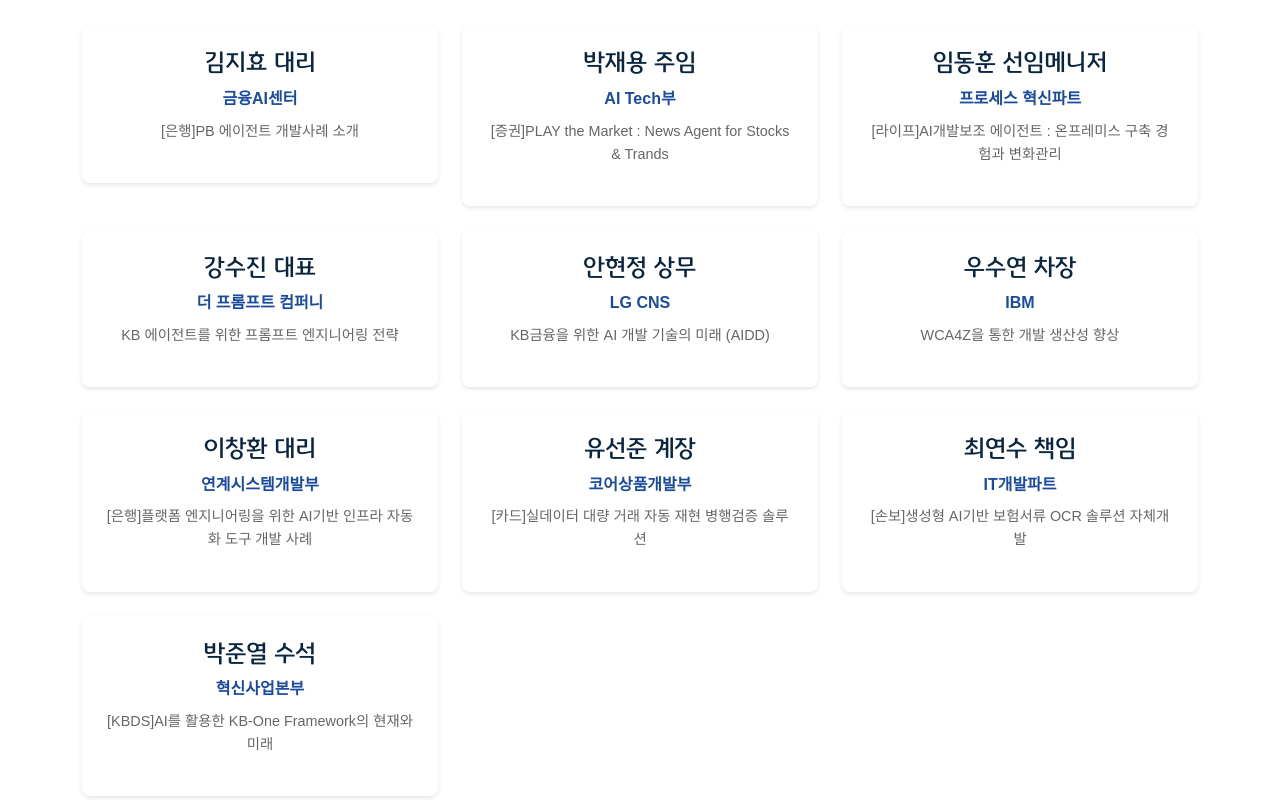
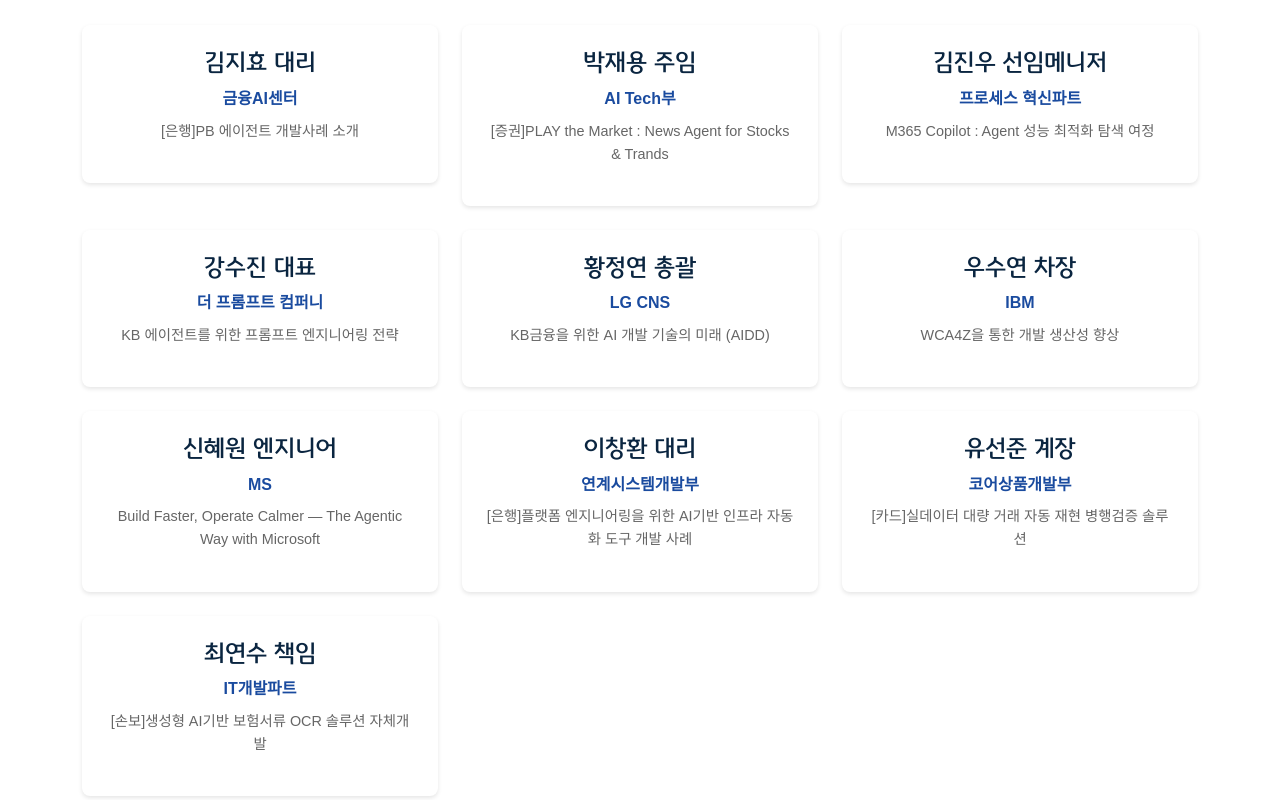
Before and after one commit to kgssks/tech, a website: page public/index.html in a window 1280 px wide. Shown: the part 2720-3520 px from the top of the page. Drawn offline with nearby package versions, Linux system fonts and the light colour scheme; no server answers; a web font is replaced by a local one.

Commit message:
adding & removing speecher

```diff
--- a/public/index.html
+++ b/public/index.html
@@ -248,9 +248,9 @@
                 <div class="col-md-6 col-lg-4 mb-4">
                     <div class="speaker-card">
                         <!-- <div class="speaker-photo">사진</div> -->
-                        <h4>임동훈 선임메니저</h4>
+                        <h4>김진우 선임메니저</h4>
                         <p class="speaker-org">프로세스 혁신파트</p>
-                        <p class="speaker-desc">[라이프]AI개발보조 에이전트 : 온프레미스 구축 경험과 변화관리</p>
+                        <p class="speaker-desc">M365 Copilot : Agent 성능 최적화 탐색 여정</p>
                     </div>
                 </div>
                 <div class="col-md-6 col-lg-4 mb-4">
@@ -264,7 +264,7 @@
                 <div class="col-md-6 col-lg-4 mb-4">
                     <div class="speaker-card">
                         <!-- <div class="speaker-photo">사진</div> -->
-                        <h4>안현정 상무</h4>
+                        <h4>황정연 총괄</h4>
                         <p class="speaker-org">LG CNS</p>
                         <p class="speaker-desc">KB금융을 위한 AI 개발 기술의 미래 (AIDD)</p>
                     </div>
@@ -275,6 +275,14 @@
                         <h4>우수연 차장</h4>
                         <p class="speaker-org">IBM</p>
                         <p class="speaker-desc">WCA4Z을 통한 개발 생산성 향상</p>
+                    </div>
+                </div>
+                <div class="col-md-6 col-lg-4 mb-4">
+                    <div class="speaker-card">
+                        <!-- <div class="speaker-photo">사진</div> -->
+                        <h4>신혜원 엔지니어</h4>
+                        <p class="speaker-org">MS</p>
+                        <p class="speaker-desc">Build Faster, Operate Calmer &mdash; The Agentic Way with Microsoft</p>
                     </div>
                 </div>
                 <div class="col-md-6 col-lg-4 mb-4">
@@ -299,14 +307,6 @@
                         <h4>최연수 책임</h4>
                         <p class="speaker-org">IT개발파트</p>
                         <p class="speaker-desc">[손보]생성형 AI기반 보험서류 OCR 솔루션 자체개발</p>
-                    </div>
-                </div>
-                <div class="col-md-6 col-lg-4 mb-4">
-                    <div class="speaker-card">
-                        <!-- <div class="speaker-photo">사진</div> -->
-                        <h4>박준열 수석</h4>
-                        <p class="speaker-org">혁신사업본부</p>
-                        <p class="speaker-desc">[KBDS]AI를 활용한 KB-One Framework의 현재와 미래</p>
                     </div>
                 </div>
             </div>
```
